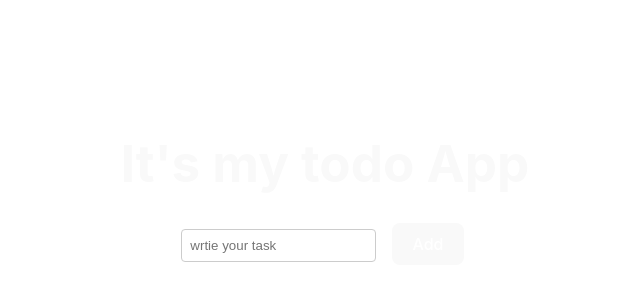
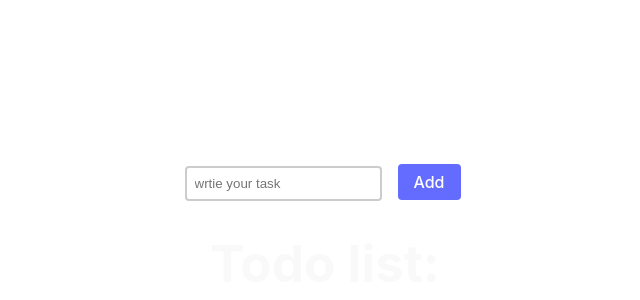
Before and after one commit to Merlin312/my-react-project, a React (Vite) app: page / in a window 1280 px wide. Shown: the part 156-456 px from the top of the page, without its empty margins (315-955 px from the left). Built offline with nearby package versions, Linux system fonts and the light colour scheme.

Commit message:
added style to TodoForm.jsx, impove all style

```diff
--- a/src/projects/todo/Todo.jsx
+++ b/src/projects/todo/Todo.jsx
@@ -6,7 +6,6 @@ const Todo = () => {
   const [todo, setTodo] = useState([]);
   return (
     <div>
-      <h1>It's my todo App</h1>
       <TodoForm todo={todo} addTodo={setTodo} />
       <TodoList todo={todo} addTodo={setTodo} />
     </div>
--- a/src/projects/todo/components/TodoForm.jsx
+++ b/src/projects/todo/components/TodoForm.jsx
@@ -1,4 +1,5 @@
 import { useState } from 'react';
+import './../style/TodoForm.css';
 
 const TodoForm = ({ addTodo, todo }) => {
   const [value, setValue] = useState('');
@@ -9,19 +10,26 @@ const TodoForm = ({ addTodo, todo }) => {
     if (event.key == 'Enter') handleAddTask();
   };
   const handleAddTask = () => {
-    const newTodo = [...todo, value];
-    addTodo(newTodo) || setValue('');
+    if (value.trim() !== '') {
+      const newTodo = [...todo, value];
+      addTodo(newTodo) || setValue('');
+    } else {
+      console.log('The field cannot be empty.');
+      alert('The field cannot be empty.');
+    }
   };
   return (
     <div>
       <input
+        type="text"
         value={value}
         onKeyPress={handlePressEnter}
         onChange={handleValue}
         placeholder="wrtie your task"
-        type="text"
       />
-      <button onClick={handleAddTask}>Add</button>
+      <button type="submit" onClick={handleAddTask}>
+        Add
+      </button>
     </div>
   );
 };
--- /dev/null
+++ b/src/projects/todo/style/TodoForm.css
@@ -0,0 +1,20 @@
+input[type='text'] {
+  flex: 1;
+  padding: 0.5rem;
+  border-radius: 4px;
+  border: 2px solid #ccc;
+  margin-right: 1rem;
+}
+
+button[type='submit'] {
+  padding: 0.5rem 1rem;
+  background-color: #646cff;
+  color: #fff;
+  border: none;
+  border-radius: 4px;
+  cursor: pointer;
+}
+input[type='text']:focus {
+  border-color: #646cff;
+  outline: none;
+}
--- a/src/projects/todo/style/TodoList.css
+++ b/src/projects/todo/style/TodoList.css
@@ -24,9 +24,10 @@ span {
 }
 
 .delete-button {
-  background-color: #ff4d4d;
+  background-color: #f34336;
   color: #fff;
   border: none;
+  margin-left: 10px;
   padding: 0.5rem 1rem;
   border-radius: 4px;
   cursor: pointer;
```
